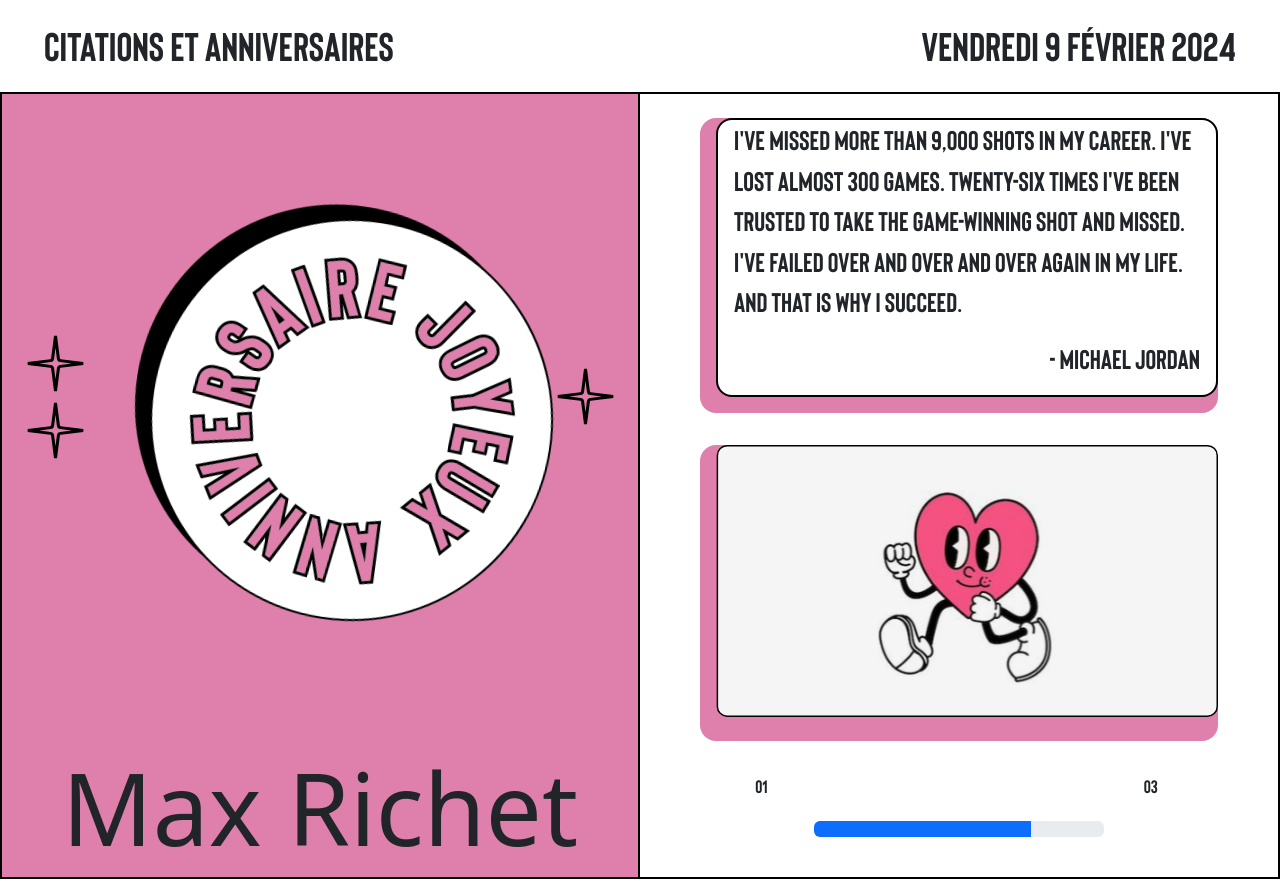
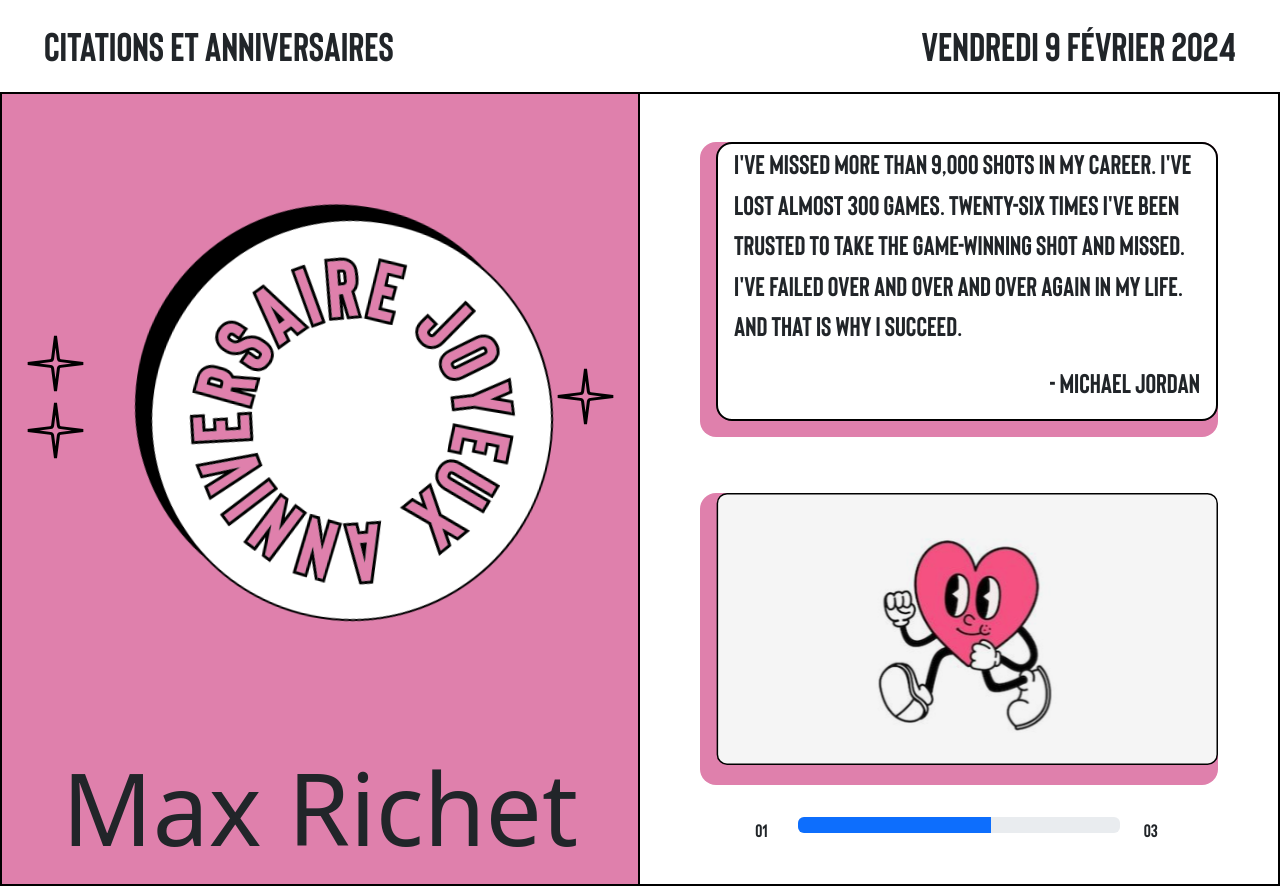
Before and after one commit to SarahOtmane/projetCss, a React (Create React App) app: page / in a window 1280 px wide. Built offline with nearby package versions, Linux system fonts and the light colour scheme.

Commit message:
mise a jour de la progress bar

```diff
--- a/src/components/Citation.js
+++ b/src/components/Citation.js
@@ -1,16 +1,19 @@
 import Image from 'react-bootstrap/Image';
 import Col from 'react-bootstrap/Col';
 import Row from 'react-bootstrap/Row';
+import { ProgressBar } from 'react-bootstrap';
 
 import gif from '../assets/pics/gif.svg';
 
 function Citation(){
 
+    const now = 60;
+
     return(
         <Col xs={6}>
             <Row>
                 <Col xs={12}>
-                    <div className='rose z-0 mx-5 my-4 pb-3 border-2 border-black rounded-4'>
+                    <div className='rose z-0 m-5 pb-3 border-2 border-black rounded-4'>
                     <article className='ms-3 border border-2 border-black rounded-4 z-1 white'>
                         <p className='mx-3 text'>
                             I've missed more than 9,000 shots in my career. I've lost almost 300 games.
@@ -24,7 +27,7 @@
             </Row>
             <Row>
                 <Col xs={12}>
-                    <div className='rose z-0 my-2 mx-5 pb-2 border-2 border-black rounded-4'>
+                    <div className='rose z-0 my-2 mx-5 pb-1 border-2 border-black rounded-4'>
                     <figure className='ms-3'>
                         <Image src={gif} className='w-100'/>
                     </figure>
@@ -33,11 +36,7 @@
             </Row>
             <Row className='mx-5 my-4 justify-content-center'>
                 <Col xs={1}><p className='text1'>01</p></Col>
-                <Col xs={8}>
-                    <div className="progress m-3 mt-5" role="progressbar" aria-label="Basic example" aria-valuenow="75" aria-valuemin="0" aria-valuemax="100">
-                        <div className="progress-bar w-75"></div>
-                    </div>
-                </Col>
+                <Col xs={8}><ProgressBar now={now} label={`${now}%`} visuallyHidden /></Col>
                 <Col xs={1}><p className='text1'>03</p></Col>
             </Row>
         </Col>
```
